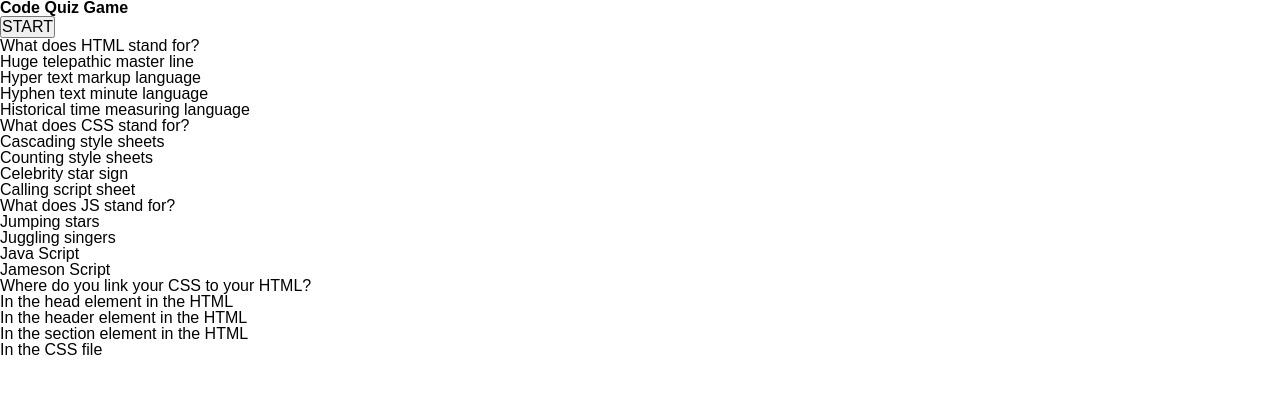
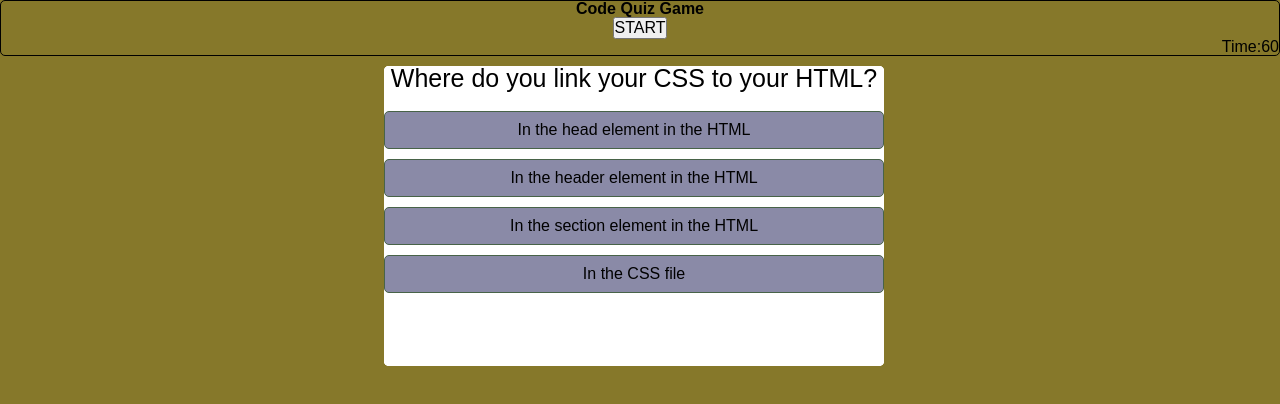
Before and after one commit to TheoUO/Code-Quiz, a plain HTML site: page index.html in a window 1280 px wide. Drawn offline with Linux system fonts and the light colour scheme.

Commit message:
made changes to html and added styles to css

```diff
--- a/assets/style.css
+++ b/assets/style.css
@@ -0,0 +1,61 @@
+body {
+    background: rgb(134, 120, 42);
+}
+
+/*.quiz_two,
+.quiz_three,
+.quiz_four {
+    display: none;
+}*/
+
+header {
+    text-align: center;
+    border: 1px solid black;
+    border-radius: 5px;
+}
+
+.timer {
+    display: flex;
+    justify-content: flex-end;
+}
+
+.que_one, .que_two, .que_three, .que_four  {
+    font-size: 25px;
+    font-weight: 400;
+    align-items: center;
+    display: flex;
+    justify-content: center;
+}
+
+.choices {
+    margin-top: 20px;
+}
+
+.choice {
+    background: rgb(138, 138, 167);
+    border: 1px solid rgb(72, 99, 72);
+    border-radius: 5px;
+    padding: 10px 10px;
+    margin: 10px 0 10px 0;
+    text-align: center;
+    cursor: pointer;
+}
+
+.choice:hover {
+    color: blue;
+    background: purple;
+}
+
+
+.quiz_one,
+.quiz_two,
+.quiz_three,
+.quiz_four {
+    position: absolute;
+    left: 30%;
+    margin-top: 10px;
+    width: 500px;
+    background: white;
+    border-radius: 5px;
+    height: 300px;
+}
--- a/index.html
+++ b/index.html
@@ -1,11 +1,11 @@
 <!DOCTYPE html>
 <html lang="en">
   <head>
-    <meta charset="UTF-8">
-    <meta name="viewport" content="width=device-width, initial-scale=1.0">
+    <meta charset="UTF-8" />
+    <meta name="viewport" content="width=device-width, initial-scale=1.0" />
     <title>Code Quiz Game</title>
-    <link rel="stylesheet" href="./assets/reset.css">
-    <link rel="stylesheet" href="./assets/style.css">
+    <link rel="stylesheet" href="./assets/reset.css" />
+    <link rel="stylesheet" href="./assets/style.css" />
   </head>
   <body>
     <!--Add a header with the title of the game-->
@@ -13,83 +13,88 @@
     <header>
       <h1>Code Quiz Game</h1>
       <button>START</button>
+      <div class="timer">
+        <span class="timer_text">Time:</span>
+        <span class="timer_sec">60</span>
+      </div>
     </header>
     <!--We need sections with a question and multiple choice answers-->
-    <section class="que_one">
-        <div>
+    <section class="quiz_one">
+      <div class="que_one">
         <p>What does HTML stand for?</p>
       </div>
-        <div>
+      <div class="choices">
+        <div class="choice">
           <p>Huge telepathic master line</p>
         </div>
-        <div>
+        <div class="choice">
           <p>Hyper text markup language</p>
         </div>
-        <div>
+        <div class="choice">
           <p>Hyphen text minute language</p>
         </div>
-        <div>
+        <div class="choice">
           <p>Historical time measuring language</p>
         </div>
+      </div>
     </section>
-    <section class="que_two">
-        <div>
+    <section class="quiz_two">
+      <div class="que_two">
         <p>What does CSS stand for?</p>
       </div>
-        <div>
+      <div class="choices">
+        <div class="choice">
           <p>Cascading style sheets</p>
         </div>
-        <div>
+        <div class="choice">
           <p>Counting style sheets</p>
         </div>
-        <div>
+        <div class="choice">
           <p>Celebrity star sign</p>
         </div>
-        <div>
+        <div class="choice">
           <p>Calling script sheet</p>
         </div>
+      </div>
     </section>
-    <section class="que_three">
-        <div>
+    <section class="quiz_three">
+      <div class="que_three">
         <p>What does JS stand for?</p>
       </div>
-        <div>
+      <div class="choices">
+        <div class="choice">
           <p>Jumping stars</p>
         </div>
-        <div>
+        <div class="choice">
           <p>Juggling singers</p>
         </div>
-        <div>
+        <div class="choice">
           <p>Java Script</p>
         </div>
-        <div>
+        <div class="choice">
           <p>Jameson Script</p>
         </div>
+      </div>
     </section>
-    <section class="que_four">
-        <div>
+    <section class="quiz_four">
+      <div class="que_four">
         <p>Where do you link your CSS to your HTML?</p>
       </div>
-        <div>
+      <div class="choices">
+        <div class="choice">
           <p>In the head element in the HTML</p>
         </div>
-        <div>
+        <div class="choice">
           <p>In the header element in the HTML</p>
         </div>
-        <div>
+        <div class="choice">
           <p>In the section element in the HTML</p>
         </div>
-        <div>
+        <div class="choice">
           <p>In the CSS file</p>
         </div>
+      </div>
     </section>
-
-
-
-
-
-
-
 
     <script src="/assets/script.js"></script>
   </body>
```
Lines whose indentation alone changed are shown as unchanged.
